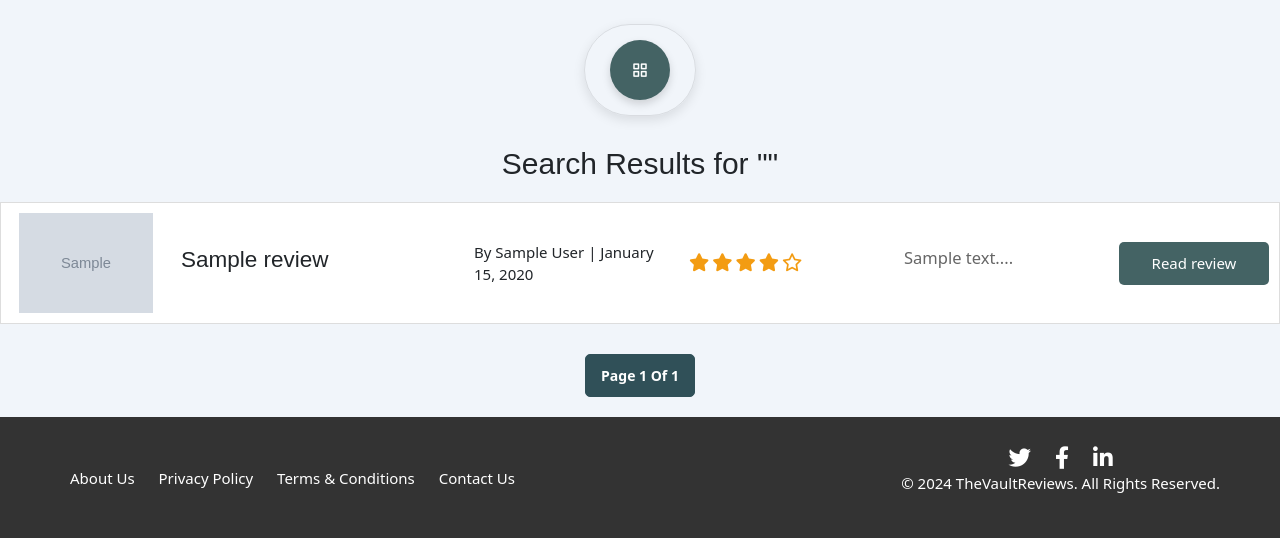
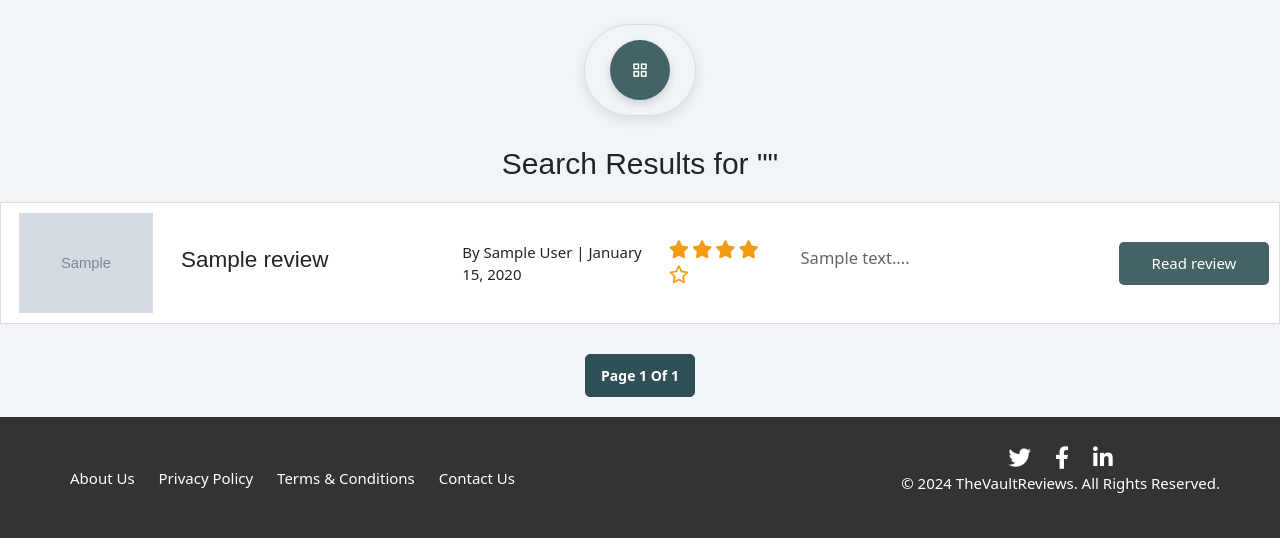
Before and after one commit to tomuk91/thereviewvault, a Django app: template reviews/templates/reviews/search_results.html in a window 1280 px wide. Shown: the part 213-751 px from the top of the page. Run offline with Django 3.2, Linux system fonts and the light colour scheme; the template is opened without the code that fills it: most values are stand-ins (such as "Sample title", 1, 10 or a date in 2020); grey boxes marked "Sample" are stand-in pictures; parts of the project's set-up code (start-up, migrations or seed data) failed here and were passed over; some libraries are stand-ins or nearby versions.

Commit message:
update styling in list view

```diff
--- a/reviews/static/reviews/css/category_reviews.css
+++ b/reviews/static/reviews/css/category_reviews.css
@@ -71,7 +71,7 @@
 
 .review-list-view .grid-container {
     display: grid;
-    grid-template-columns: 150px 0.7fr 0.5fr 0.5fr 0.5fr 150px;
+    grid-template-columns: 150px 0.7fr 0.5fr 0.3fr 0.8fr 150px;
     gap: 20px;
     align-items: center;
     width: 100%;
```
